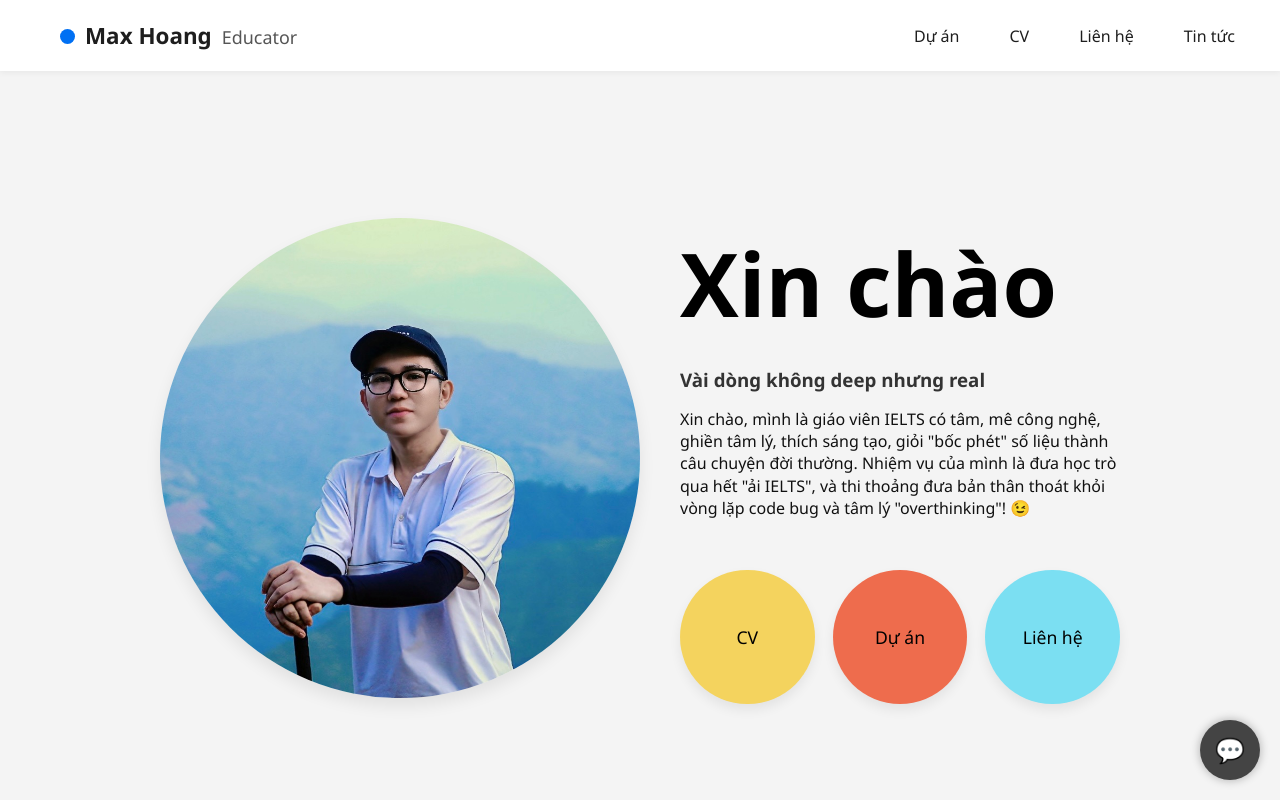
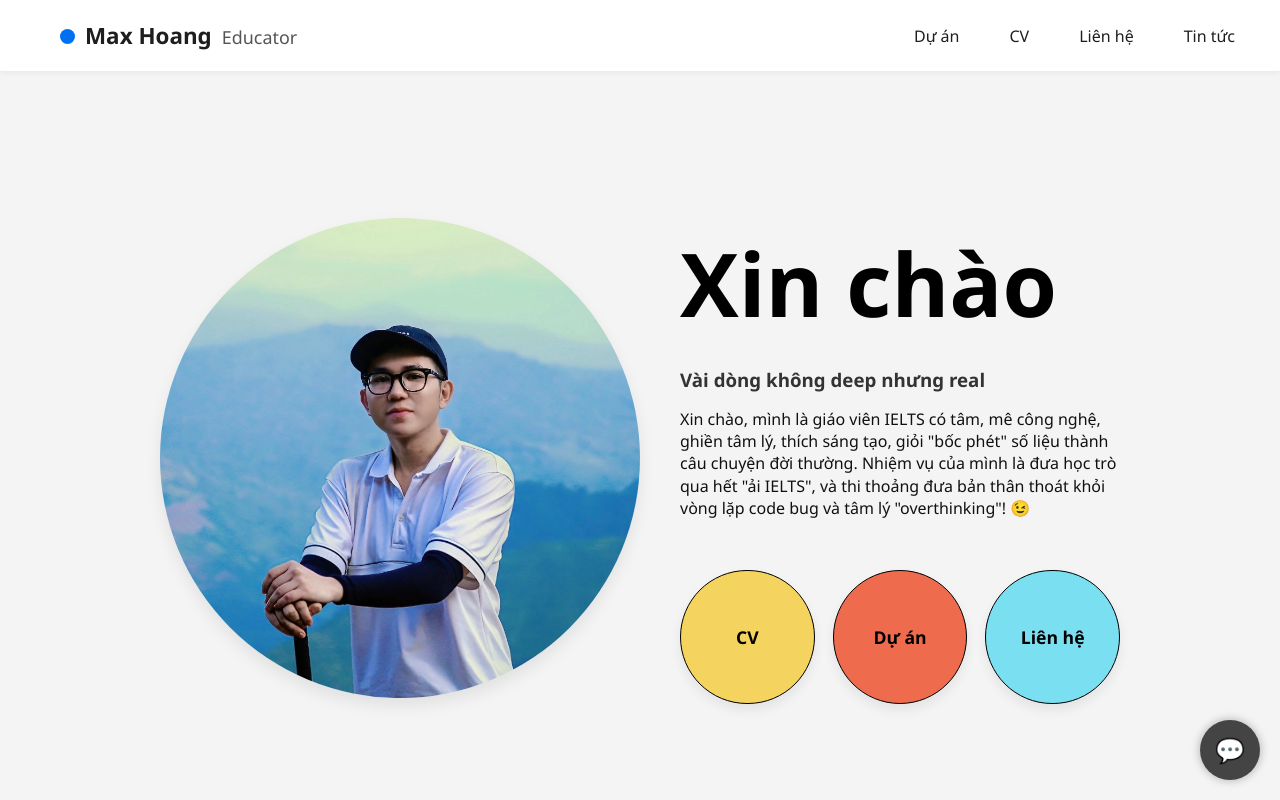
Before and after one commit to phuchgg/my-portfolio, a React (Vite) app: page / in a window 1280 px wide. Shown: the top 800 px of the page. Built offline with nearby package versions, Linux system fonts and the light colour scheme.

Commit message:
border box fix

```diff
--- a/src/css/index.css
+++ b/src/css/index.css
@@ -156,7 +156,8 @@ main {
   width: clamp(120px, 14.5vw, 198px);
   aspect-ratio: 1 / 1;
   border-radius: 50%;
-  font-weight: 500;
+  border: 1px solid #000;
+  font-weight: 600;
   font-size: 1.1em;
   color: #000;
   text-decoration: none;
```
Also changed, not shown: 3 other files (tests, documents, lock files or other folders).
